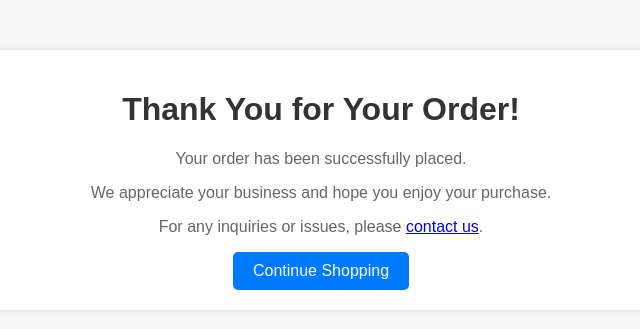
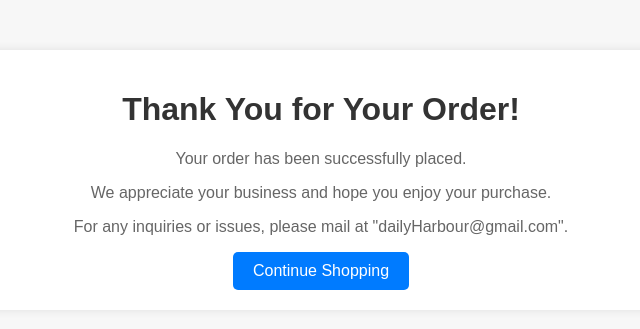
Before and after one commit to aniket-3001/DailyHarbour, a Flask app: page /orderPlaced in a window 1280 px wide. Shown: the top 329 px of the page, without its empty margins (319-959 px from the left). Run offline with Flask 3, Linux system fonts and the light colour scheme.

Commit message:
Merge branch 'main' of https://github.com/aniket-3001/DailyHarbour

```diff
--- a/templates/orderPlaced.html
+++ b/templates/orderPlaced.html
@@ -45,7 +45,7 @@
         <h1>Thank You for Your Order!</h1>
         <p>Your order has been successfully placed.</p>
         <p>We appreciate your business and hope you enjoy your purchase.</p>
-        <p>For any inquiries or issues, please <a href="contact.html">contact us</a>.</p>
+        <p>For any inquiries or issues, please mail at "dailyHarbour@gmail.com".</p>
         <a href="index.html" class="btn">Continue Shopping</a>
     </div>
 </body>
```
